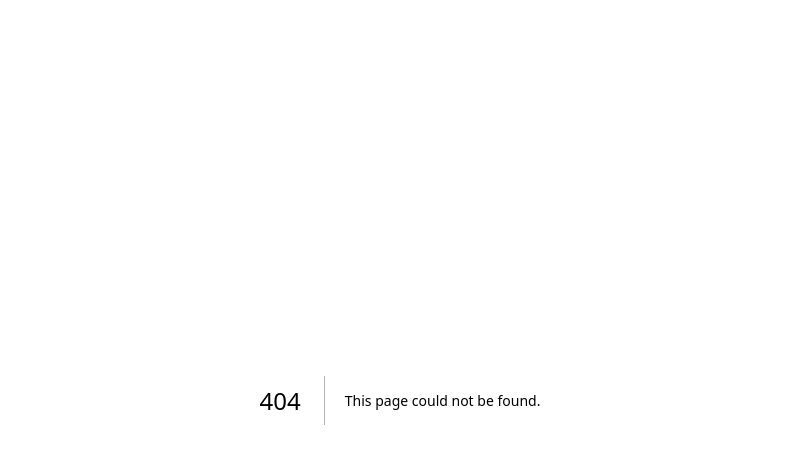
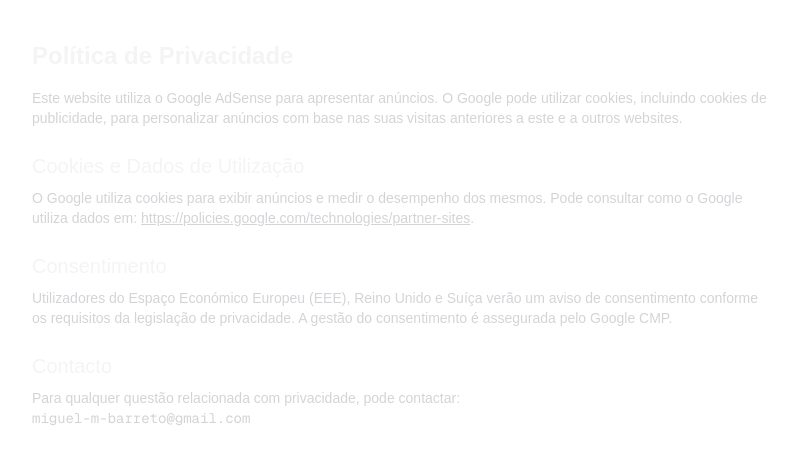
Before and after one commit to miguel-m-barreto/pg_sicp_switch_cyber_prcse_trabalho_pratico2, a Next.js app in the folder ui/: page /Policies/privacy in a window 1280 px wide. Before the commit this address had no page. Shown: the top 464 px of the page, without its empty margins (240-1037 px from the left). Built offline with nearby package versions, Linux system fonts and the light colour scheme.

Commit message:
Privacy policy and ToS added

```diff
--- /dev/null
+++ b/ui/app/Policies/privacy/page.tsx
@@ -0,0 +1,41 @@
+export default function PrivacyPolicy() {
+  return (
+    <main className="mx-auto max-w-3xl px-4 py-10 text-zinc-100">
+      <h1 className="text-2xl font-semibold mb-4">Política de Privacidade</h1>
+
+      <p className="mb-4 text-sm text-zinc-300">
+        Este website utiliza o Google AdSense para apresentar anúncios.
+        O Google pode utilizar cookies, incluindo cookies de publicidade,
+        para personalizar anúncios com base nas suas visitas anteriores
+        a este e a outros websites.
+      </p>
+
+      <h2 className="text-xl font-medium mt-6 mb-2">Cookies e Dados de Utilização</h2>
+      <p className="mb-4 text-sm text-zinc-300">
+        O Google utiliza cookies para exibir anúncios e medir o desempenho
+        dos mesmos. Pode consultar como o Google utiliza dados em:
+        <a
+          href="https://policies.google.com/technologies/partner-sites"
+          className="underline ml-1"
+          target="_blank"
+        >
+          https://policies.google.com/technologies/partner-sites
+        </a>.
+      </p>
+
+      <h2 className="text-xl font-medium mt-6 mb-2">Consentimento</h2>
+      <p className="mb-4 text-sm text-zinc-300">
+        Utilizadores do Espaço Económico Europeu (EEE), Reino Unido e Suíça
+        verão um aviso de consentimento conforme os requisitos da legislação
+        de privacidade. A gestão do consentimento é assegurada pelo Google CMP.
+      </p>
+
+      <h2 className="text-xl font-medium mt-6 mb-2">Contacto</h2>
+      <p className="mb-4 text-sm text-zinc-300">
+        Para qualquer questão relacionada com privacidade, pode contactar:
+        <br />
+        <span className="font-mono">miguel-m-barreto@gmail.com</span>
+      </p>
+    </main>
+  );
+}
--- /dev/null
+++ b/ui/app/Policies/terms/page.tsx
@@ -0,0 +1,24 @@
+export default function TermsPage() {
+  return (
+    <main className="mx-auto max-w-3xl px-4 py-10 text-zinc-100">
+      <h1 className="text-2xl font-semibold mb-4">Terms of Service</h1>
+
+      <p className="mb-4 text-sm text-zinc-300">
+        Este website disponibiliza informações e comparação de preços de
+        forma gratuita e meramente informativa. Não garantimos exatidão,
+        disponibilidade contínua ou ausência de erros.
+      </p>
+
+      <p className="mb-4 text-sm text-zinc-300">
+        Ao utilizar este website, o utilizador concorda em não tentar
+        comprometer a segurança do sistema, sobrecarregar a infraestrutura,
+        ou utilizar os dados para fins ilegais.
+      </p>
+
+      <p className="mb-4 text-sm text-zinc-300">
+        Podemos atualizar estes termos ocasionalmente. O uso continuado
+        do website após qualquer alteração constitui aceitação dos novos termos.
+      </p>
+    </main>
+  );
+}
--- a/ui/app/page.tsx
+++ b/ui/app/page.tsx
@@ -87,8 +87,15 @@ export default function HomePage() {
           </div>
         </div>
 
-        <footer className="mt-8 border-t border-zinc-900 pt-4 text-xs text-zinc-500">
-          Built by Bruno Carrulo, Duarte Ferreira, Eduardo Bártolo, Miguel Barreto
+        <footer className="mt-8 border-t border-zinc-900 pt-4 text-xs text-zinc-500 flex flex-col sm:flex-row sm:items-center sm:justify-between gap-2">
+          <span>
+            Built by Bruno Carrulo, Duarte Ferreira, Eduardo Bártolo, Miguel Barreto
+          </span>
+
+          <div className="flex items-center gap-3">
+            <a href="/privacy" className="hover:underline">Privacy Policy</a>
+            <a href="/terms" className="hover:underline">Terms of Service</a>
+          </div>
         </footer>
       </section>
 
```
